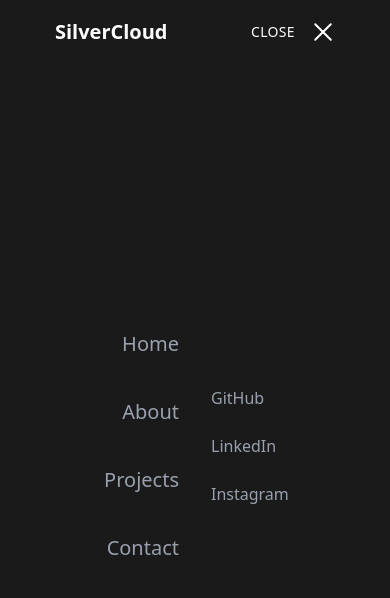
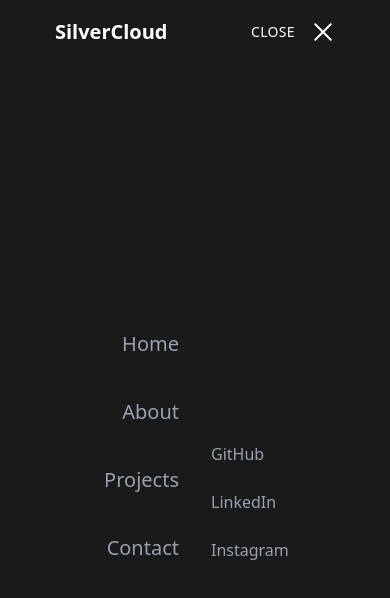
Before and after one commit to Hariprasad137/Portfolio, a React (Vite) app: page / in a window 390 px wide. Both pictures are taken after a click on the button "MENU". Shown: the top 598 px of the page. Built offline with nearby package versions, Linux system fonts and the light colour scheme.

Commit message:
qr code added

```diff
--- a/src/components/Navbar.jsx
+++ b/src/components/Navbar.jsx
@@ -15,23 +15,19 @@ const socialLinks = [
   { name: "Instagram", href: "" },
 ];
 
-// --- HAMBURGER COMPONENT ---
 const HamburgerIcon = ({ isOpen }) => {
   return (
     <div className="flex flex-col justify-center items-center w-6 h-6 space-y-1 overflow-hidden group">
-      {/* Line 1 */}
       <span
         className={`bg-current h-0.5 w-6 rounded transition-all duration-300 ease-in-out ${
           isOpen ? "rotate-45 translate-y-1.5" : ""
         }`}
       />
-      {/* Line 2 */}
       <span
         className={`bg-current h-0.5 w-6 rounded transition-all duration-300 ease-in-out ${
           isOpen ? "opacity-0 translate-x-full" : "opacity-100"
         }`}
       />
-      {/* Line 3 */}
       <span
         className={`bg-current h-0.5 w-6 rounded transition-all duration-300 ease-in-out ${
           isOpen ? "-rotate-45 -translate-y-1.5" : ""
@@ -41,15 +37,13 @@ const HamburgerIcon = ({ isOpen }) => {
   );
 };
 
-// --- LINK COMPONENT (Slower Animation) ---
 const MenuLink = ({ to, children }) => {
   return (
     <Link to={to} className="relative group inline-block py-1 overflow-hidden">
       <span className="text-gray-400 transition-colors duration-500 group-hover:text-white">
         {children}
       </span>
-      {/* UPDATED: Changed duration-300 to duration-700 for a slower, smoother line */}
-      <span className="absolute bottom-0 left-0 h-0.5 w-full bg-white transform scale-x-0 transition-transform duration-700 ease-out origin-bottom-right group-hover:scale-x-100 group-hover:origin-bottom-left" />
+      <span className="absolute bottom-0 left-0 h-[2px] w-full bg-white transform scale-x-0 transition-transform duration-700 ease-out origin-bottom-right group-hover:scale-x-100 group-hover:origin-bottom-left" />
     </Link>
   );
 };
@@ -72,7 +66,6 @@ const Navbar = () => {
     let ctx = gsap.context(() => {
       tl.current = gsap.timeline({ paused: true });
 
-      // --- DESKTOP ANIMATION ---
       mm.add("(min-width: 768px)", () => {
         gsap.set(containerRef.current, {
           transformOrigin: "top left",
@@ -85,7 +78,6 @@ const Navbar = () => {
 
         tl.current
           .set(containerRef.current, { visibility: "visible" })
-          // Animate Navbar and Menu Overlay together
           .to([containerRef.current, navbarRef.current], {
             backgroundColor: DARK_GREY,
             color: "#ffffff",
@@ -96,7 +88,6 @@ const Navbar = () => {
           }, "<");
       });
 
-      // --- MOBILE ANIMATION ---
       mm.add("(max-width: 767px)", () => {
         gsap.set(containerRef.current, {
           yPercent: -100,
@@ -133,10 +124,8 @@ const Navbar = () => {
 
   return (
     <div>
-      {/* Top Navigation Bar */}
       <div
         ref={navbarRef}
-        // FIX: Removed "transition-colors duration-300" so it doesn't fight with GSAP
         className="w-full flex justify-center border-b border-gray-300 fixed top-0 left-0 bg-white z-50 text-black"
       >
         <nav className="flex justify-between items-center p-4 w-4/5 h-16">
@@ -146,23 +135,19 @@ const Navbar = () => {
             </Link>
           </div>
 
-          {/* Menu Trigger Button */}
           <button
             className="cursor-pointer focus:outline-none z-50 flex items-center gap-4 group"
             onClick={toggleMenu}
             aria-label={isMenuOpen ? "Close menu" : "Open menu"}
           >
-            {/* Text Label */}
             <p className="text-sm font-medium tracking-wide uppercase">
               {isMenuOpen ? "Close" : "Menu"}
             </p>
-            {/* Hamburger Icon */}
             <HamburgerIcon isOpen={isMenuOpen} />
           </button>
         </nav>
       </div>
 
-      {/* Full Screen Menu Overlay */}
       <div
         ref={containerRef}
         id="nav_wrapper"
@@ -172,7 +157,6 @@ const Navbar = () => {
           id="nav_container"
           className="w-full md:w-2/3 h-full flex flex-row justify-center items-center px-4 md:px-0"
         >
-          {/* Left Side: Image */}
           <div
             id="img_container"
             className="w-1/2 hidden xl:flex justify-center items-center mb-30"
@@ -184,16 +168,16 @@ const Navbar = () => {
             />
           </div>
 
-          {/* Right Side: Links Wrapper */}
           <div
             id="navlink_container"
             className="w-full xl:w-1/2 flex flex-row justify-center items-center mb-20 md:mb-30 xl:pr-30"
           >
             <div
               id="links_wrapper"
-              className="flex flex-row items-center md:items-end w-full h-auto md:h-1/3 justify-center gap-8 md:gap-24"
+              // FIXED: Removed 'items-center'. Changed to 'items-end' for ALL screens.
+              // This ensures Social Links stay anchored to the bottom alongside Nav Links on mobile.
+              className="flex flex-row items-end w-full h-auto md:h-1/3 justify-center gap-8 md:gap-24"
             >
-              {/* Main Navigation Links */}
               <div
                 id="navlinks"
                 className="w-1/2 flex flex-col justify-end items-end space-y-8 md:space-y-14 text-xl md:text-3xl text-right"
@@ -205,7 +189,6 @@ const Navbar = () => {
                 ))}
               </div>
 
-              {/* Social Links */}
               <div
                 id="sociallinks"
                 className="w-1/2 flex flex-col justify-end items-start space-y-4 text-base md:text-lg text-left"
```
